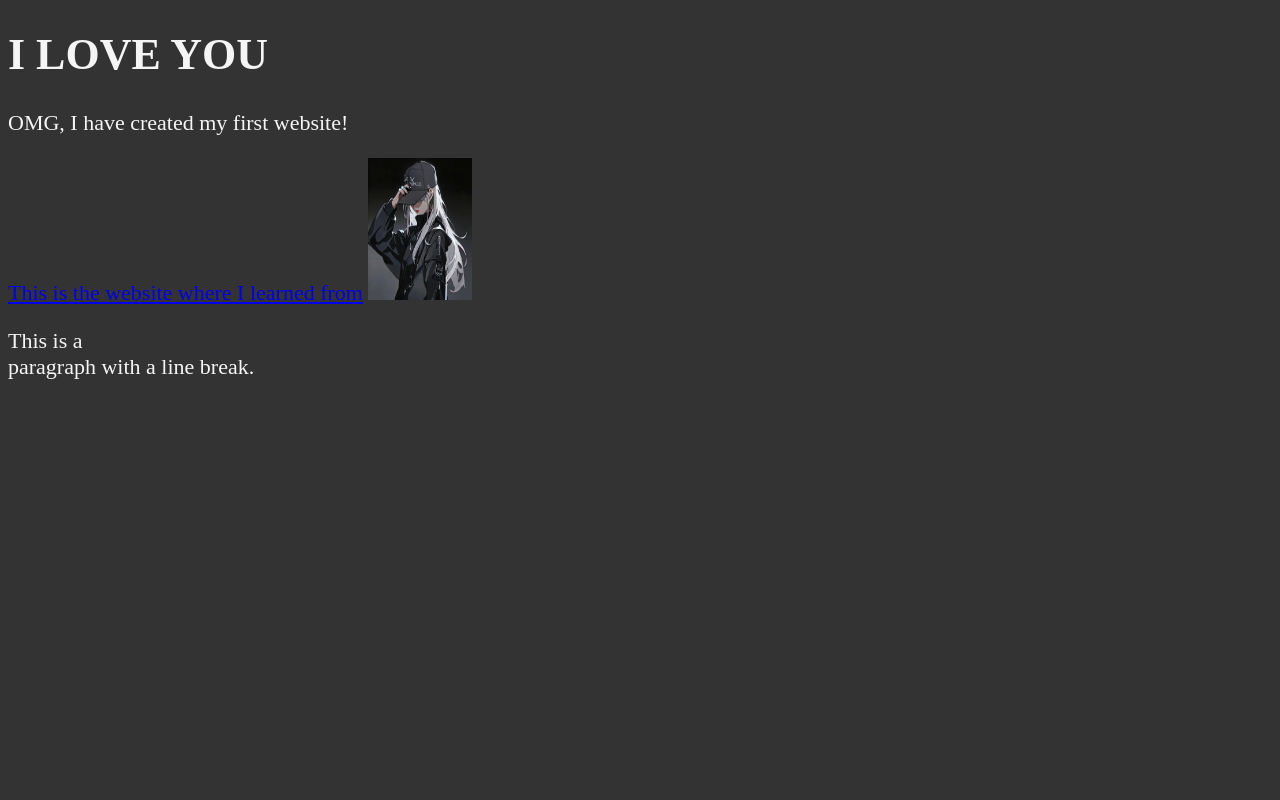
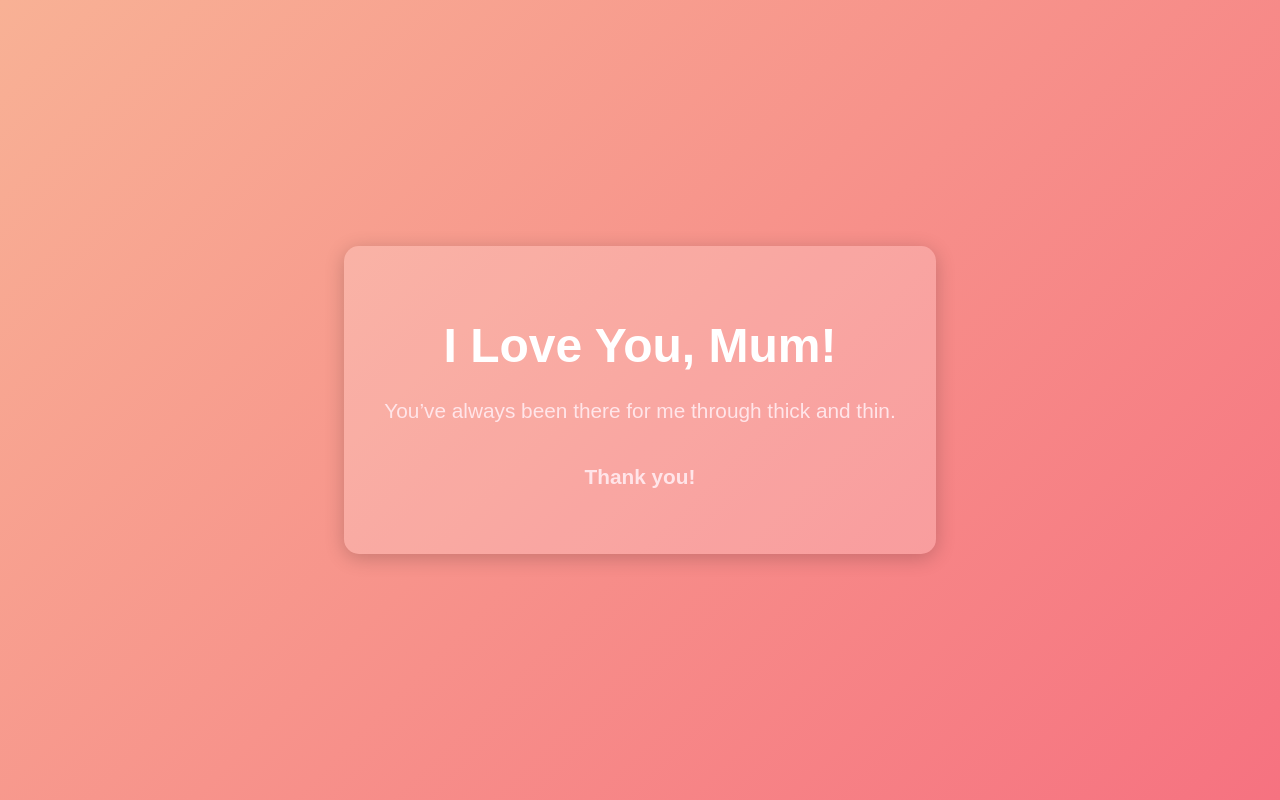
Before and after one commit to Alpha-Zero-0/David.github.io, a plain HTML site: page restricted.html in a window 1280 px wide. Drawn offline with Linux system fonts and the light colour scheme.

Commit message:
Add files via upload

```diff
--- a/restricted.html
+++ b/restricted.html
@@ -3,29 +3,83 @@
 
 <head>
     <meta charset="UTF-8">
+    <meta name="viewport" content="width=device-width, initial-scale=1.0">
     <meta name="author" content="David">
-    <meta name="description" content="This is a website created for my mum">
-    <title>I LOVE YOU</title>
+    <meta name="description" content="A special webpage created for my mum">
+    <title>For Mum</title>
 
     <style>
-        html {
-            font-size: 22px
+        /* Body and background styling */
+        body {
+            margin: 0;
+            padding: 0;
+            font-family: 'Arial', sans-serif;
+            background: linear-gradient(135deg, #f8b195, #f67280); /* Soft gradient colors */
+            color: #fff;
+            text-align: center;
+            display: flex;
+            justify-content: center;
+            align-items: center;
+            height: 100vh;
         }
 
-        body {
-            background-color: #333;
-            color: whitesmoke;
+        /* Main container to hold content */
+        .content {
+            background-color: rgba(255, 255, 255, 0.2); /* Transparent background */
+            border-radius: 15px;
+            padding: 40px;
+            max-width: 600px;
+            box-shadow: 0px 4px 20px rgba(0, 0, 0, 0.2); /* Soft shadow */
+        }
+
+        /* Title and message styling */
+        h1 {
+            font-size: 3rem;
+            margin-bottom: 20px;
+            color: #fff;
+        }
+
+        p {
+            font-size: 1.3rem;
+            line-height: 1.6;
+            color: #ffe5e9;
+        }
+
+        /* Styling for the image */
+        img {
+            border-radius: 10px;
+            margin-top: 20px;
+            width: 80%;
+            max-width: 400px;
+        }
+
+        /* Button styling */
+        a.button {
+            display: inline-block;
+            margin-top: 30px;
+            padding: 12px 25px;
+            background-color: #355c7d;
+            color: #fff;
+            border-radius: 50px;
+            text-decoration: none;
+            font-size: 1.2rem;
+            transition: background-color 0.3s ease;
+        }
+
+        a.button:hover {
+            background-color: #6c5b7b;
         }
     </style>
 </head>
 
 <body>
-    <h1>I LOVE YOU</h1>
-    <p>OMG, I have created my first website!</p>
-    <a href="https://www.w3schools.com">This is the website where I learned from</a>
-    <img src="img1.jpg" alt="image" width="104" height="142">
-
-    <p>This is a <br> paragraph with a line break.</p>
+    <div class="content">
+        <h1>I Love You, Mum!</h1>
+        <p>
+            You’ve always been there for me through thick and thin. <br>
+            <br> <strong>Thank you!</strong>
+        </p>
+    </div>
 </body>
 
 </html>
```
